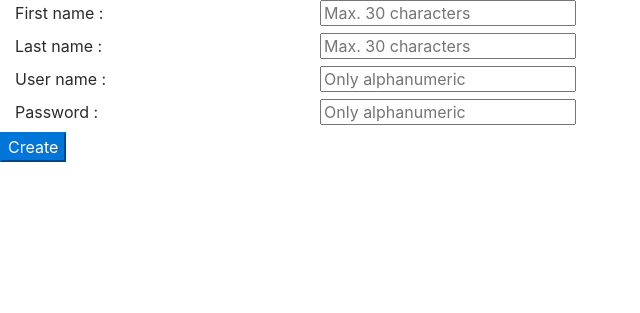
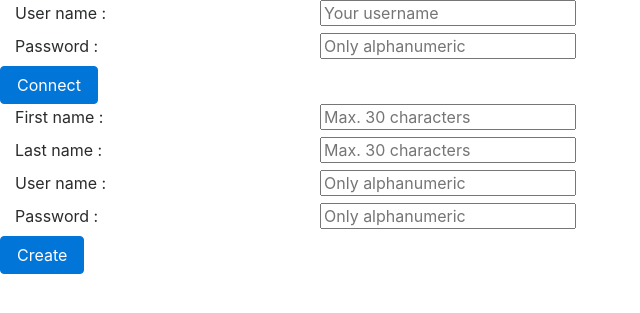
Before and after one commit to gfauconnier/evaluation2, a PHP site: page /controller/home.php in a window 1280 px wide. Shown: the top 313 px of the page, without its empty margins (0-640 px from the left). Run offline with PHP 8.4, Linux system fonts and the light colour scheme.

Commit message:
did most of user connection

```diff
--- a/controller/home.php
+++ b/controller/home.php
@@ -2,15 +2,43 @@
 require_once '../model/data.php';
 require_once '../services/services.php';
 
+if(isset($_POST['disconnect'])) {
+  session_destroy();
+  header('Location: home.php');
+}
+
+if(isset($_POST['connect'], $_POST['user_name'], $_POST['password']) && !empty($_POST['user_name']) && !empty($_POST['password'])) {
+  foreach ($_POST as $key => $value) {
+    $connect_data[$key] = sanitizeStr($value);
+  }
+  $client_connect = new Client($connect_data);
+  $client_connect = $client_manager->getClient($client_connect);
+  if($client_connect && password_verify($connect_data['password'], $client_connect->getPassword())) {
+    $_SESSION['client'] = $client_connect;
+    header('Location: home.php');
+  }
+}
+
+$header_form = new Form();
+
 if (isset($_SESSION['client'])) {
+
+  $header_form->addInputSubmit('disconnect', 'btn btn-primary', 'Disconnect');
+
   require '../view/home_v.php';
+
 } else {
+
+  $header_form->addInputText('User name', 'user_name', '', '', 'Your username');
+  $header_form->addInputPassword('password', '');
+  $header_form->addInputSubmit('connect', 'btn btn-primary', 'Connect');
+
   $new_client_form = new Form();
   $new_client_form->addInputText('First name', 'f_name', '', '', 'Max. 30 characters');
   $new_client_form->addInputText('Last name', 'l_name', '', '', 'Max. 30 characters');
   $new_client_form->addInputText('User name', 'user_name', '', '', 'Only alphanumeric');
   $new_client_form->addInputPassword('password', '');
-  $new_client_form->addInputSubmit('create', 'btn-primary', 'Create');
+  $new_client_form->addInputSubmit('create', 'btn btn-primary', 'Create');
 
   if(isset($_POST['create'], $_POST['f_name'], $_POST['l_name'], $_POST['user_name'], $_POST['password'])
       && !empty($_POST['f_name']) && !empty($_POST['l_name']) && !empty($_POST['user_name']) && !empty($_POST['user_name'])) {
@@ -18,8 +46,11 @@ if (isset($_SESSION['client'])) {
     foreach ($_POST as $key => $value) {
       $sent_data[$key] = sanitizeStr($value);
     }
+    if (strlen($sent_data['password']) > 0 && strlen($sent_data['password']) <=20 && preg_match('#^[a-zA-Z0-9]*$#', $sent_data['password'])) {
+      $sent_data['password'] = password_hash($sent_data['password'], PASSWORD_BCRYPT);
 
-    $client = new Client($sent_data);
+      $client = new Client($sent_data);
+    }
 
 
     echo $client_manager->createClient($client);
--- a/entities/Client.php
+++ b/entities/Client.php
@@ -123,7 +123,7 @@ use Hydrate;
     */
     public function setPassword($password)
     {
-      if(strlen($password) <= 20 && strlen($password) > 0 && preg_match('#^[a-zA-Z0-9]*$#', $password)) {
+      if(strlen($password) <= 100 && strlen($password) > 0) {
         $this->password = $password;
       }
     }
--- a/model/ClientsManager.php
+++ b/model/ClientsManager.php
@@ -51,7 +51,7 @@ class ClientsManager {
   public function getClient(Client $client)
   {
     if ($this->clientExists($client)) {
-      $query = $this->_db->query('SELECT * FROM clients WHERE user_name = '.$client->getUser_name());
+      $query = $this->_db->query('SELECT * FROM clients WHERE user_name = \''.$client->getUser_name().'\'');
       $data = $query->fetch(PDO::FETCH_ASSOC);
       $client->hydrate($data);
       return $client;
--- a/services/services.php
+++ b/services/services.php
@@ -1,5 +1,6 @@
 <?php
 require 'sanitize.php';
 require 'Hydrate.php';
+require 'connection.php';
 
 require 'autoloader.php';
--- a/view/template/head.php
+++ b/view/template/head.php
@@ -9,9 +9,9 @@
   <meta name="viewport" content="width=device-width, initial-scale=1">
 
   <link rel="icon" href="favicon.png">
-  <link rel="stylesheet" href="css/bootstrap.css">
-  <link rel="stylesheet" href="css/normalize.css">
-  <link rel="stylesheet" href="css/main.css">
+  <link rel="stylesheet" href="../css/bootstrap.css">
+  <link rel="stylesheet" href="../css/normalize.css">
+  <link rel="stylesheet" href="../css/main.css">
 </head>
 
 <body>
--- a/view/template/header.php
+++ b/view/template/header.php
@@ -0,0 +1,8 @@
+<header>
+
+<?php
+
+echo $header_form->getForm();
+?>
+
+</header>
```
Also changed, not shown: services/connection.php (added).
